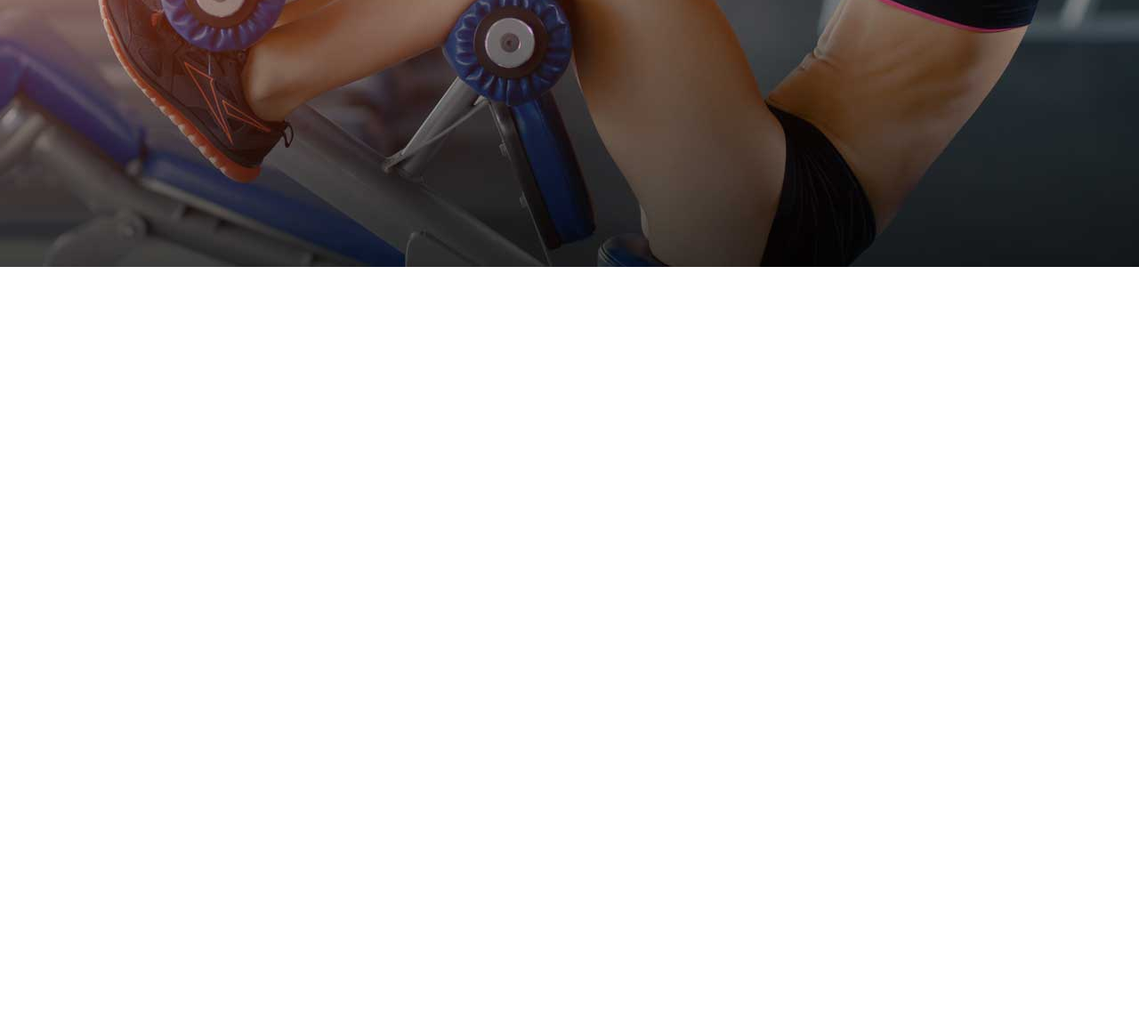
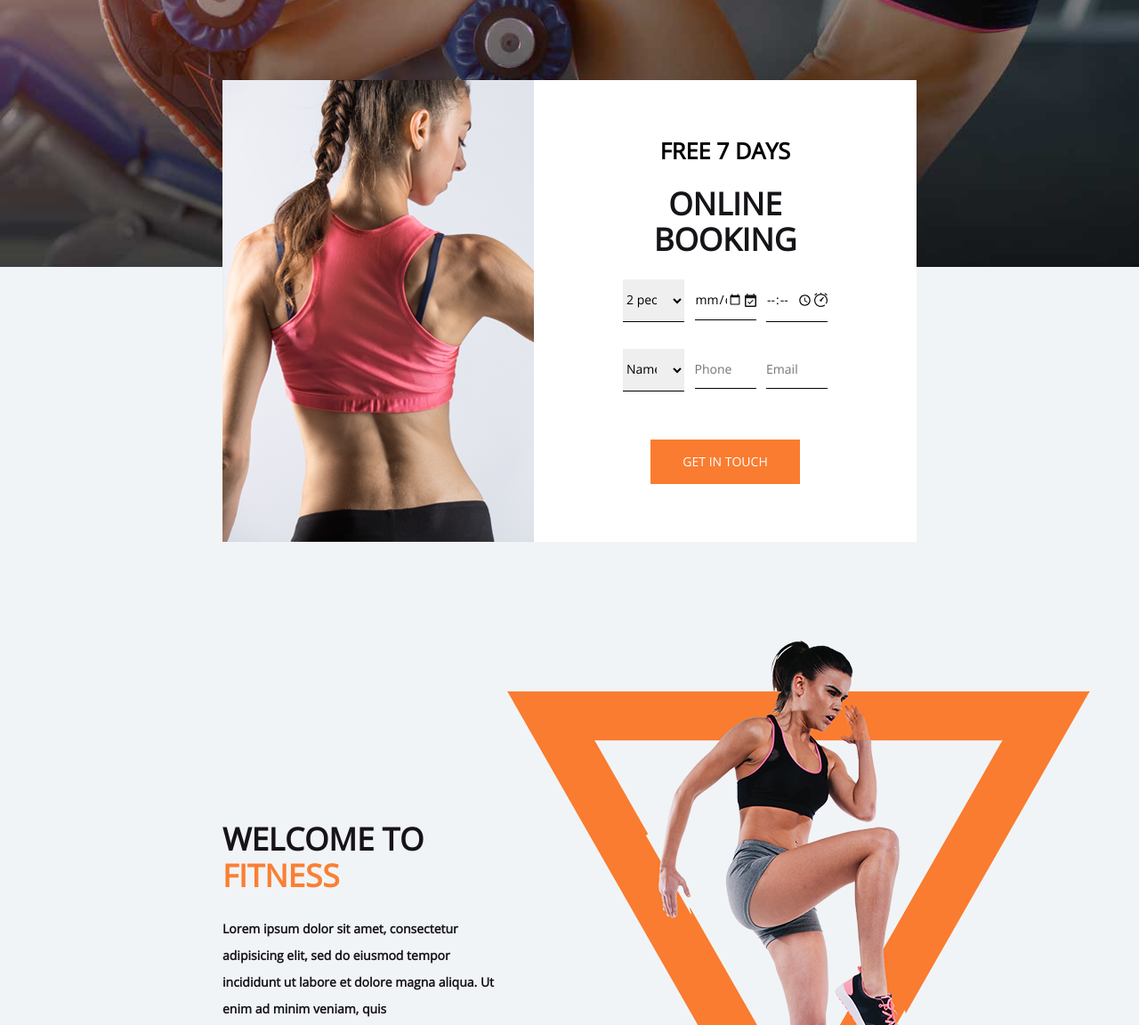
Before and after one commit to R3re/Fitclub, a website: page index.html in a window 1280 px wide. Shown: the part 650-1802 px from the top of the page at 89% size. Before the commit the page ends 950 px from the top, so only its background shows below. Drawn offline with nearby package versions, Linux system fonts and the light colour scheme.

Commit message:
Добавил Online Booking, Block "Welcome"

```diff
--- a/css/fonts.css
+++ b/css/fonts.css
@@ -1,5 +1,6 @@
 @font-face {
     font-family: "OpenSans";
     src: url("../fonts/OpenSans-Bold.ttf");
+    src: url("../fonts/OpenSans-ExtraBold.ttf");
     src: url("../fonts/OpenSans-Regular.ttf");
 }
--- a/index.html
+++ b/index.html
@@ -45,7 +45,45 @@
         </header>
         <!-- BLOCK 2 - welcome -->
         <div class="welcome">
-
+            <!-- FORM - online booking -->
+            <div class="online__booking">
+                <div class="online__booking-inner">
+                    <img src="img/bg_bookinggirl.png" alt="bookingGirl">
+                    <div class="booking__desc">
+                        <div class="booking__desc-text">
+                            <span>Free 7 days</span>
+                            <h3>online booking</h3>
+                        </div>
+                        <div class="booking__desc-form form__style">
+                            <select class="booking__form-block">
+                                <option>2 people</option>
+                                <option>3 people</option>
+                                <option>5 people</option>
+                            </select>
+                            <input type="date" placeholder="Date" min="2019-01-01" max="2020-12-31" class="booking__form-block booking__form-date" placeholder="Date">
+                            <input type="time" min="07:00" max="23:00" class="booking__form-block booking__form-time" placeholder="Time">
+                            <select class="booking__form-block">
+                                <option>Name</option>
+                                <option>Last name</option>
+                                <option>First name</option>
+                            </select>
+                            <input type="text" placeholder="Phone" class="booking__form-block" required>
+                            <input type="text" placeholder="Email" class="booking__form-block">
+                        </div>
+                        <button class="main__btn booking__btn">Get in touch</button>
+                    </div>
+                </div>
+            </div>
+            <div class="welcome-inner">
+                <div class="welcome__text">
+                    <h3>welcome to <span class="orange__text">fitness</span></h3>
+                    <p class="main__p-bold">Lorem ipsum dolor sit amet, consectetur adipisicing elit, sed do eiusmod tempor incididunt ut labore et dolore magna aliqua. Ut enim ad minim veniam, quis </p>
+                    <p class="main__p">Lorem ipsum dolor sit amet, consectetur adipisicing elit, sed do eiusmod tempor incididunt ut labore et dolore magna aliqua. Ut enim ad minim veniam, quis nostrud exercitation ullamco laboris nisi ut aliquip ex ea</p>
+                </div>
+                <div class="welcome__logo">
+                    <img src="img/bg_jumpGirl.png" alt="jumpGirl">
+                </div>
+            </div>
         </div>
     </div>
 	<script src="https://ajax.googleapis.com/ajax/libs/jquery/1.12.4/jquery.min.js"></script>
--- a/sass/style.sass
+++ b/sass/style.sass
@@ -47,6 +47,8 @@ h3
   color: #161418
   text-transform: uppercase
 
+
+/* стили параграфов */
 .main__p, .main__p-bold
   font:
     size: 1em
@@ -55,14 +57,16 @@ h3
   line-height: 30px
 
 .main__p-bold
-  font-weight: 700
+  font-weight: 800
 
+/* описание для карточек товаров */
 .desc__p
   font:
     size: 1em
     weight: 400
   color: #161418
 
+/* оранжевые буквы */
 .orange__text
   color: #fa7f34
 
@@ -73,13 +77,15 @@ h3
 .wrapper
   padding: 0 250px
 
+
+/* block-1 header */
 .header
   width: 100%
   min-height: 950px
   background-image: url('../img/bg_main.jpg')
   @include bg_options
 
-
+/* Верхняя часть хэдера */
 .header__top
   padding: 30px 30px
   @include flex
@@ -110,6 +116,7 @@ h3
   display: flex
   justify-content: left
 
+/* Контент хэдера, заголовок */
 .header__content
   display: flex
   flex-direction: column
@@ -121,7 +128,7 @@ h3
   margin-top: 2.1em
   margin-bottom: 5em
   font:
-    size: .8em
+    size: 1em
     weight: 400
   color: #fff
 
@@ -134,3 +141,75 @@ h3
   border: none
   outline: none
   cursor: pointer
+
+
+/* form Online-booking */
+.online__booking
+  position: absolute
+  top: -210px
+  left: 250px
+  right: 250px
+  background-color: #ffffff
+
+.online__booking-inner
+  display: flex
+  justify-content: space-between
+
+.booking__desc
+  padding: 65px 100px
+  @include flex
+  flex-direction: column
+  & h3
+    margin-top: 25px
+  & .booking__desc-text
+    text-align: center
+    text-transform: uppercase
+    & span
+      font:
+        size: 1.8em
+        weight: 700
+
+.booking__desc-form
+  @include flex
+  flex-wrap: wrap
+
+/* form input-block */
+.booking__form-block
+  width: 30%
+  padding: 13px 15px 13px 0
+  margin-bottom: 30px
+  outline: none
+  border: none
+  border-bottom: 1px solid black
+  &:active
+    outline: none
+  &:focus
+    outline: none
+
+.booking__form-date
+  background: url("../img/date_shedule.png")
+
+.booking__form-time
+  background: url("../img/Timer_icon.png")
+
+.booking__form-date, .booking__form-time
+  background-repeat: no-repeat
+  background-position: right
+
+
+/* block-2 Welcome */
+.welcome
+  position: relative
+  background-color: #f1f4f6
+
+.welcome-inner
+  padding: 419px 55px 0 250px
+  @include flex
+
+.welcome__text
+  max-width: 390px
+  & h3
+    font-weight: 700
+    text-transform: uppercase
+  & .main__p-bold
+    margin: 25px 0
```
Also changed, not shown: css/style.css, fonts/OpenSans-ExtraBold.ttf (added).
